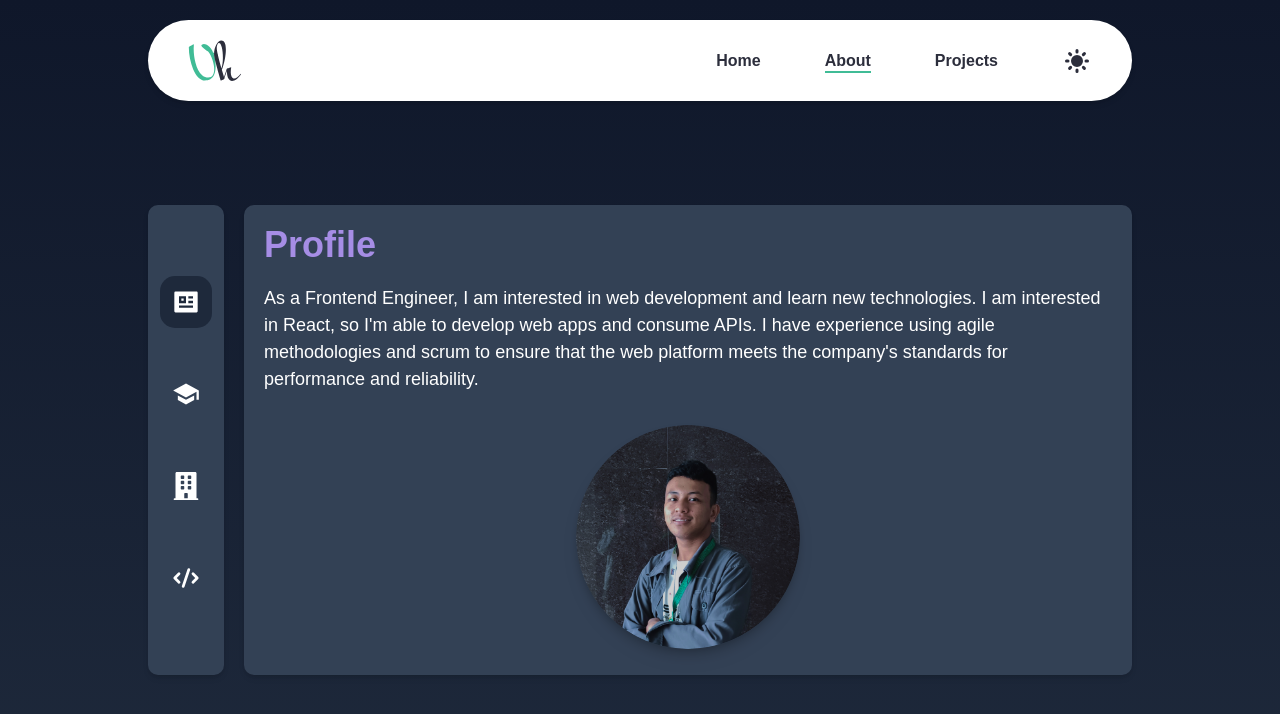
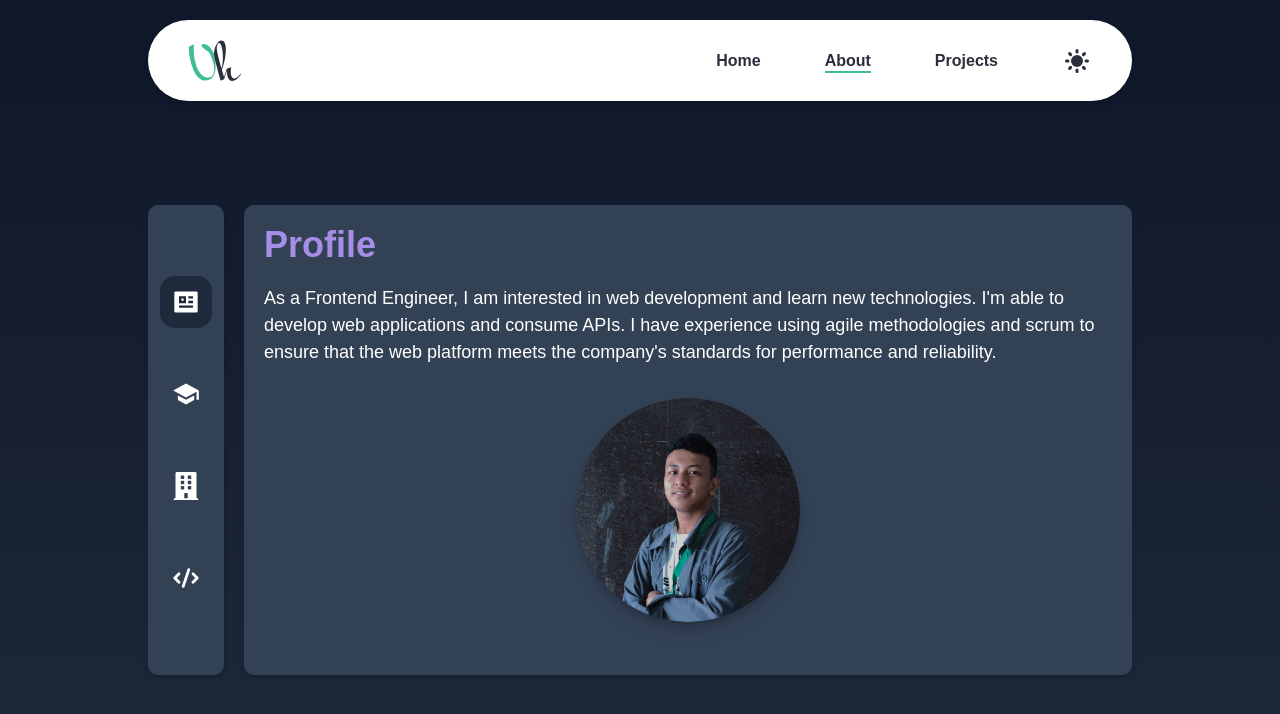
Before and after one commit to vickyadrii/personal-website-1.0, a React (Create React App) app: page /about in a window 1280 px wide. Shown: the top 714 px of the page. Built offline with nearby package versions, Linux system fonts and the light colour scheme.

Commit message:
update wording

```diff
--- a/src/components/about/Profile.tsx
+++ b/src/components/about/Profile.tsx
@@ -9,11 +9,11 @@ const Profile: React.FC = () => {
           Profile
         </h2>
         <p className="font-medium md:text-lg text-xs md:leading-normal leading-5 text-primaryBlack dark:text-white">
-          As a Frontend Engineer, I am interested in web development and
-          learn new technologies. I am interested in React, so I'm able to
-          develop web apps and consume APIs. I have experience using agile
-          methodologies and scrum to ensure that the web platform meets the
-          company's standards for performance and reliability.
+          As a Frontend Engineer, I am interested in web development and learn
+          new technologies. I'm able to develop web applications and consume
+          APIs. I have experience using agile methodologies and scrum to ensure
+          that the web platform meets the company's standards for performance
+          and reliability.
         </p>
       </div>
       <img
```
